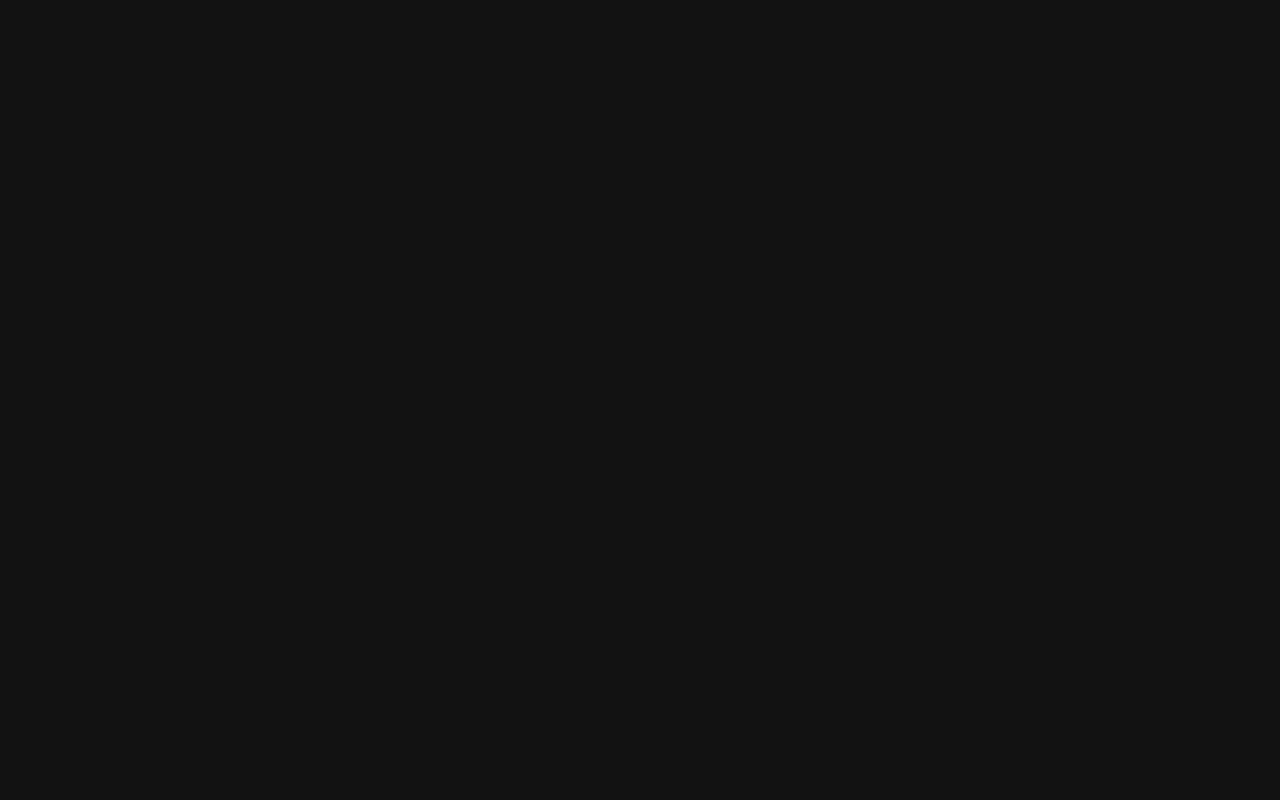
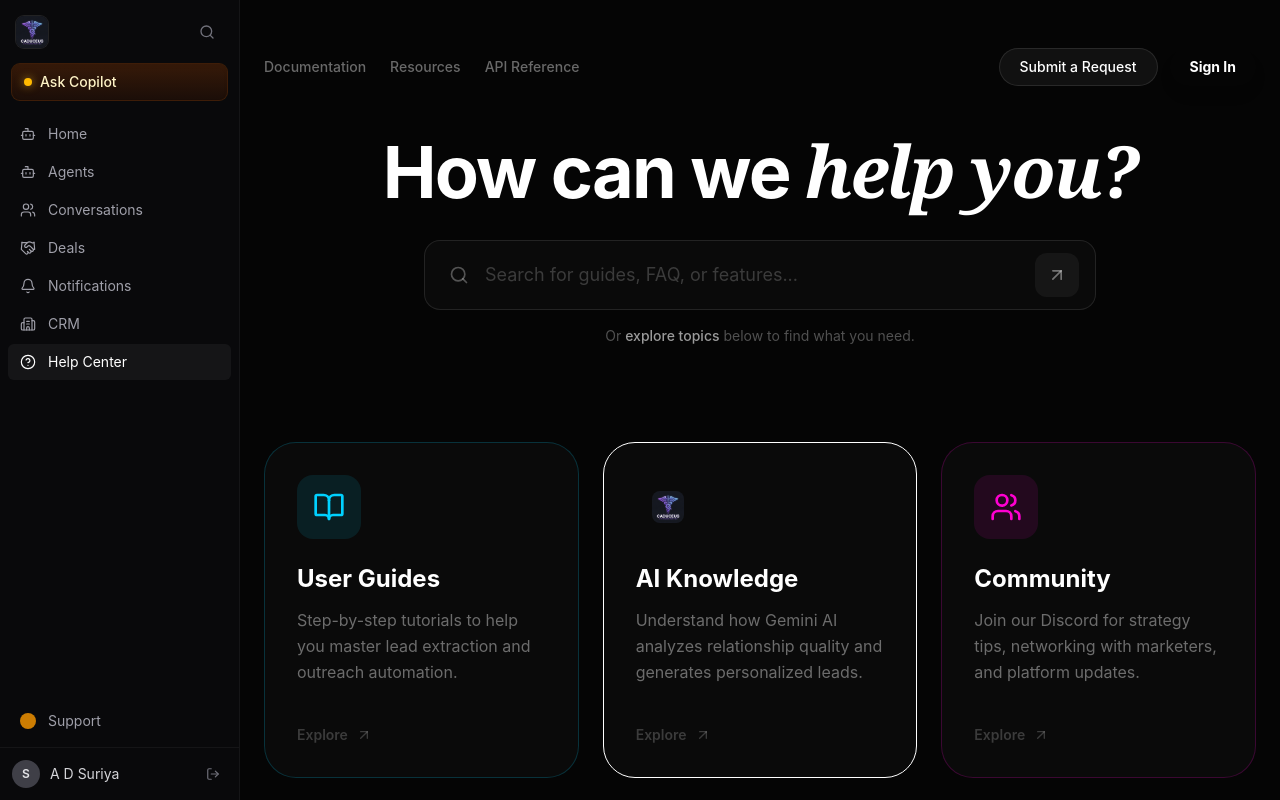
Before and after one commit to thesaiprashanth/caduceus, a React (Vite) app: page /help-center in a window 1280 px wide. Before the commit this address had no page. Built offline with nearby package versions, Linux system fonts and the light colour scheme.

Commit message:
feat: implement application layout with sidebar and configure routing structure

```diff
--- /dev/null
+++ b/src/components/layout/Layout.tsx
@@ -0,0 +1,14 @@
+import React from 'react';
+import { Outlet } from 'react-router-dom';
+import Sidebar from './Sidebar';
+
+export default function Layout() {
+  return (
+    <div className="flex h-screen bg-zinc-950 text-white overflow-hidden">
+      <Sidebar />
+      <main className="flex-1 overflow-y-auto">
+        <Outlet />
+      </main>
+    </div>
+  );
+}
--- a/src/components/layout/Sidebar.tsx
+++ b/src/components/layout/Sidebar.tsx
@@ -1,11 +1,11 @@
 import React from 'react';
 import {
-  Search, Bot, Users, FileText, Briefcase, Sparkles, UserCheck,
-  GitMerge, Building2, Compass, HelpCircle,
-  Bell,
-  Handshake
+  Search, Bot, Users, Building2, HelpCircle,
+  Bell, Handshake, LogOut
 } from 'lucide-react';
-import { Link } from 'react-router-dom';
+import { Link, useLocation, useNavigate } from 'react-router-dom';
+import { signOut } from 'firebase/auth';
+import { auth } from '../../lib/firebase';
 import Logo from '../../Assets/Logo.jpeg';
 
 const navItems = [
@@ -19,6 +19,14 @@
 ];
 
 export default function Sidebar() {
+  const location = useLocation();
+  const navigate = useNavigate();
+
+  const handleLogout = async () => {
+    await signOut(auth);
+    navigate('/login');
+  };
+
   return (
     <aside className="w-60 shrink-0 bg-zinc-950 border-r border-white/5 flex flex-col h-screen sticky top-0">
       <div className="px-4 pt-4 pb-3 flex items-center justify-between">
@@ -38,22 +46,23 @@
       </div>
 
       <nav className="px-2 mt-4 space-y-0.5 flex-1 overflow-y-auto">
-        {navItems.map(({ icon: Icon, label, badge, active, path }) => (
+        {navItems.map(({ icon: Icon, label, path }) => {
+          const isActive = location.pathname === path;
+          return (
             <Link
               to={path}
               key={label}
-            className={`w-full flex items-center gap-3 px-3 py-2 rounded-md text-sm transition-colors ${active ? 'bg-white/5 text-white' : 'text-zinc-400 hover:text-zinc-200 hover:bg-white/[0.03]'
+              className={`w-full flex items-center gap-3 px-3 py-2 rounded-md text-sm transition-colors ${
+                isActive
+                  ? 'bg-white/5 text-white'
+                  : 'text-zinc-400 hover:text-zinc-200 hover:bg-white/[0.03]'
               }`}
             >
               <Icon className="w-[16px] h-[16px]" strokeWidth={1.75} />
               <span className="flex-1 text-left">{label}</span>
-            {badge && (
-              <span className="text-[10px] font-medium px-1.5 py-0.5 rounded bg-amber-500/15 text-amber-300 ring-1 ring-amber-500/20">
-                {badge}
-              </span>
-            )}
             </Link>
-        ))}
+          );
+        })}
       </nav>
 
       <div className="px-2 pb-2">
@@ -64,7 +73,14 @@
       </div>
       <div className="border-t border-white/5 px-3 py-3 flex items-center gap-2.5">
         <div className="w-7 h-7 rounded-full bg-zinc-700 flex items-center justify-center text-xs font-semibold text-zinc-200">S</div>
-        <span className="text-sm text-zinc-300">A D Suriya </span>
+        <span className="text-sm text-zinc-300 flex-1">A D Suriya</span>
+        <button
+          onClick={handleLogout}
+          className="w-7 h-7 rounded-md hover:bg-white/5 flex items-center justify-center text-zinc-500 hover:text-red-400 transition-colors"
+          title="Sign out"
+        >
+          <LogOut className="w-3.5 h-3.5" />
+        </button>
       </div>
     </aside>
   );
--- a/src/main.tsx
+++ b/src/main.tsx
@@ -1,20 +1,34 @@
 import { StrictMode } from 'react';
 import { createRoot } from 'react-dom/client';
 import { BrowserRouter, Routes, Route } from 'react-router-dom';
+import Layout from './components/layout/Layout';
 import App from './App.tsx';
 import ChatbotPage from './pages/ChatbotPage.tsx';
 import Helpcenter from './pages/helpcenter.tsx';
 import Login from './pages/Login.tsx';
+import AgentsPage from './pages/Agents.tsx';
+import DealsPage from './pages/Deals.tsx';
+import NotificationPage from './pages/notification.tsx';
+import CRMDashboardPage from './pages/CRMDashboardPage.tsx';
 import './index.css';
 
 createRoot(document.getElementById('root')!).render(
   <StrictMode>
     <BrowserRouter>
       <Routes>
-        <Route path="/" element={<App />} />
+        {/* Standalone pages (no sidebar) */}
         <Route path="/login" element={<Login />} />
         <Route path="/chatbot" element={<ChatbotPage />} />
-        <Route path="/helpcenter" element={<Helpcenter />} />
+
+        {/* Pages with sidebar layout */}
+        <Route element={<Layout />}>
+          <Route path="/" element={<App />} />
+          <Route path="/agents" element={<AgentsPage />} />
+          <Route path="/deals" element={<DealsPage />} />
+          <Route path="/notifications" element={<NotificationPage />} />
+          <Route path="/crm-dashboard" element={<CRMDashboardPage />} />
+          <Route path="/help-center" element={<Helpcenter />} />
+        </Route>
       </Routes>
     </BrowserRouter>
   </StrictMode>,
```
Lines whose indentation alone changed are shown as unchanged.
